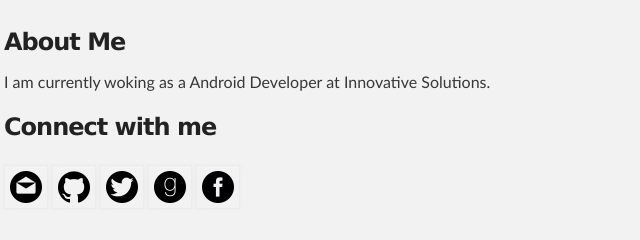
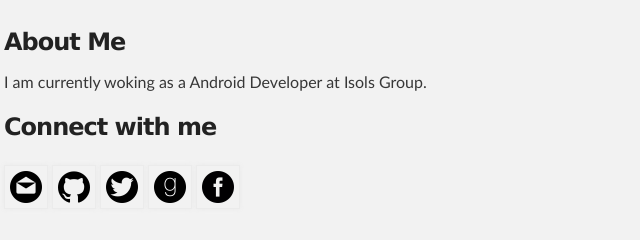
Before and after one commit to abhay222/abhay222.github.io, a plain HTML site: page index.html in a window 1280 px wide. Shown: the part 236-476 px from the top of the page, 316-956 px from the left. Drawn offline with Linux system fonts and the light colour scheme.

Commit message:
Updated the Company Name and minor typo

```diff
--- a/index.html
+++ b/index.html
@@ -8,7 +8,7 @@
 
     <link rel="stylesheet" type="text/css" media="screen" href="stylesheets/stylesheet.css">
 
-    <title>Abhay222.GitHub.io</title>
+    <title>abhay222.gitHub.io</title>
   </head>
 
   <body>
@@ -30,7 +30,7 @@
         <h3>
 <a id="welcome-to-github-pages" class="anchor" href="#welcome-to-github-pages" aria-hidden="true"><span aria-hidden="true" class="octicon octicon-link"></span></a>About Me</h3>
 
-<p>I am currently woking as a Android Developer at Innovative Solutions.</p>
+<p>I am currently woking as a Android Developer at Isols Group.</p>
 
 <h3>
 <a id="designer-templates" class="anchor" href="#designer-templates" aria-hidden="true"><span aria-hidden="true" class="octicon octicon-link"></span></a>Connect with me</h3>
```
